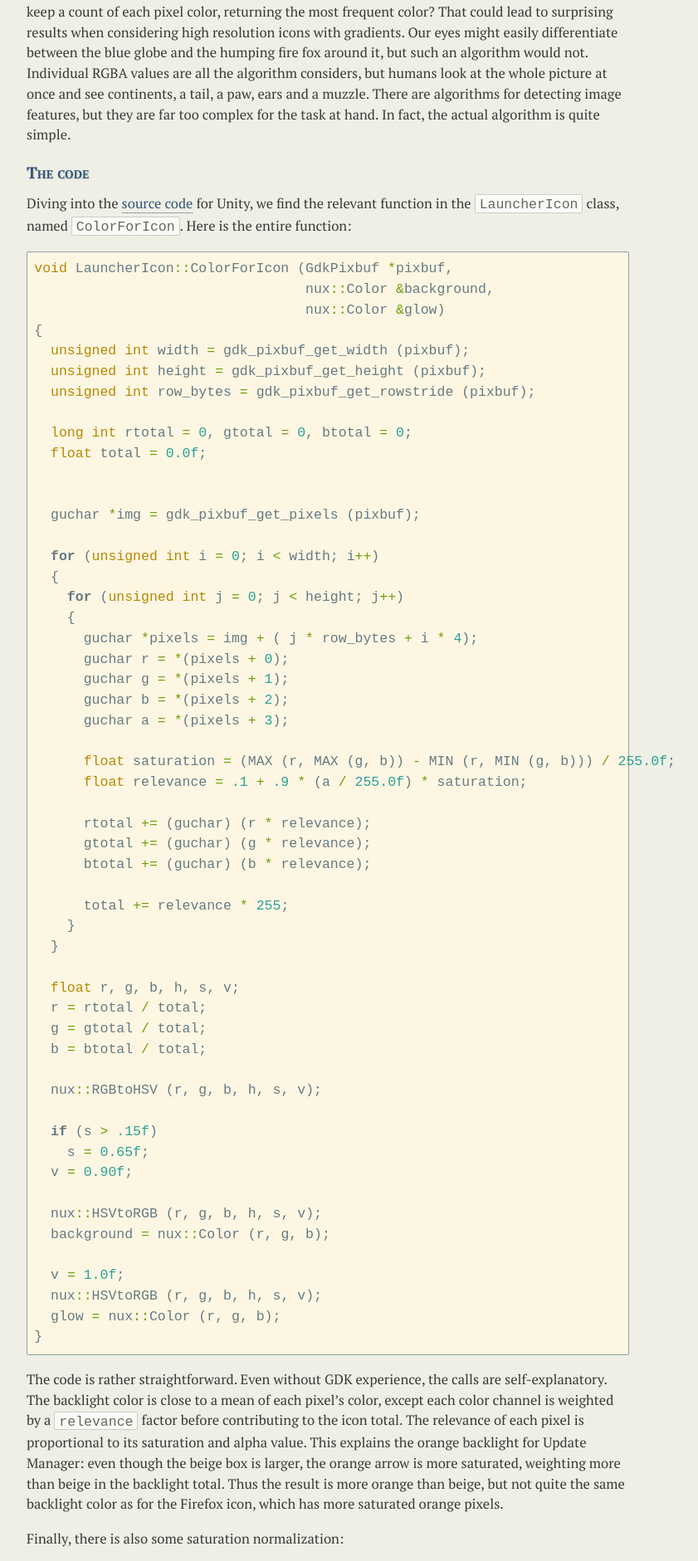
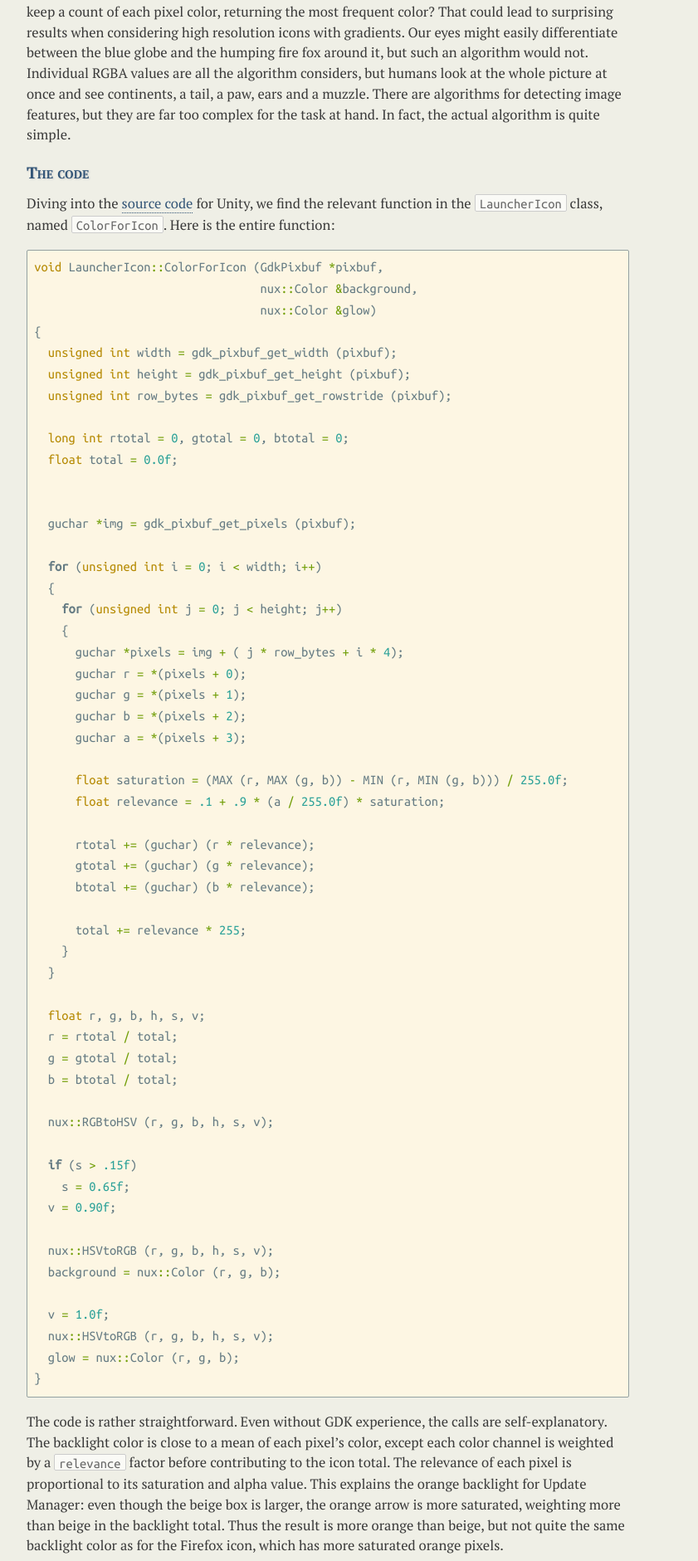
Before and after one commit to fmdkdd/fmdkdd.github.com, a Jekyll site: the page built from _posts/2011-09-03-unity-backlight-algorithm.md, in a window 1280 px wide. Shown: the part 812-2693 px from the top of the page at 83% size, without its empty margins (245-1086 px from the left). Built offline with Jekyll 4.4.1, drawn with Linux system fonts in a browser that asks for light colours; Markdown is read by kramdown in place of the engine named in the settings.

Commit message:
Add Ubuntu Mono webfont

```diff
--- a/css/screen.css
+++ b/css/screen.css
@@ -1,4 +1,9 @@
 @import url(http://fonts.googleapis.com/css?family=PT+Serif:400,400italic,700);
+
+@font-face {
+	font-family: "Mono";
+	src: local("Ubuntu Mono"), url("/css/ubuntu-mono.ttf");
+}
 
 * {
 	margin: 0;
@@ -180,7 +185,7 @@ article div.content h3 {
 }
 
 .highlight, article div.content code {
-	font-family: "Ubuntu Mono", "Inconsolata", monospace;
+	font-family: "Mono", "Inconsolata", monospace;
 }
 
 div.content > p > code {
```
Also changed, not shown: css/ubuntu-mono.ttf (added).
